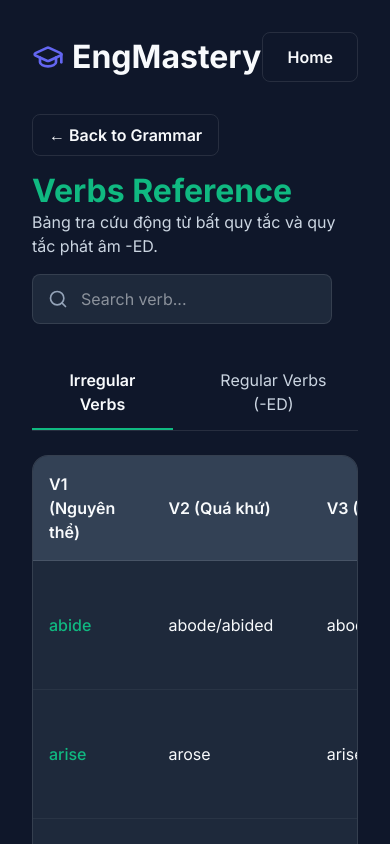
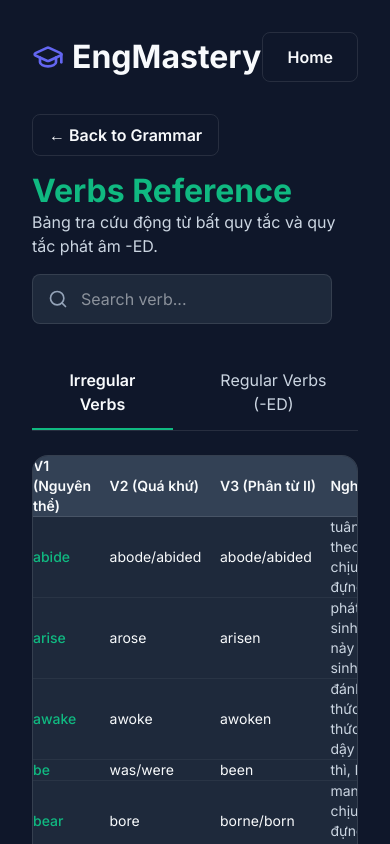
Before and after one commit to tunguyenhd/learn_english, a Next.js app: page /learn_english/ielts/grammar/verbs in a window 390 px wide. Shown: the top 844 px of the page. Built offline with nearby package versions, Linux system fonts and the light colour scheme.

Commit message:
style: optimize verbs table layout for mobile

```diff
--- a/app/[certType]/grammar/verbs/page.tsx
+++ b/app/[certType]/grammar/verbs/page.tsx
@@ -111,17 +111,17 @@ export default function VerbsPage() {
             <tr style={{ background: 'var(--bg-tertiary)', borderBottom: '1px solid var(--glass-border)' }}>
               {activeTab === 'irregular' ? (
                 <>
-                  <th style={{ padding: '1rem', fontWeight: 600 }}>V1 (Nguyên thể)</th>
-                  <th style={{ padding: '1rem', fontWeight: 600 }}>V2 (Quá khứ)</th>
-                  <th style={{ padding: '1rem', fontWeight: 600 }}>V3 (Phân từ II)</th>
-                  <th style={{ padding: '1rem', fontWeight: 600 }}>Nghĩa</th>
+                  <th className="p-2 md:p-4 font-semibold text-sm md:text-base">V1 (Nguyên thể)</th>
+                  <th className="p-2 md:p-4 font-semibold text-sm md:text-base">V2 (Quá khứ)</th>
+                  <th className="p-2 md:p-4 font-semibold text-sm md:text-base">V3 (Phân từ II)</th>
+                  <th className="p-2 md:p-4 font-semibold text-sm md:text-base">Nghĩa</th>
                 </>
               ) : (
                 <>
-                  <th style={{ padding: '1rem', fontWeight: 600 }}>Verb (V1)</th>
-                  <th style={{ padding: '1rem', fontWeight: 600 }}>Past (-ED)</th>
-                  <th style={{ padding: '1rem', fontWeight: 600 }}>Phát âm đuôi</th>
-                  <th style={{ padding: '1rem', fontWeight: 600 }}>Nghĩa</th>
+                  <th className="p-2 md:p-4 font-semibold text-sm md:text-base">Verb (V1)</th>
+                  <th className="p-2 md:p-4 font-semibold text-sm md:text-base">Past (-ED)</th>
+                  <th className="p-2 md:p-4 font-semibold text-sm md:text-base">Phát âm đuôi</th>
+                  <th className="p-2 md:p-4 font-semibold text-sm md:text-base">Nghĩa</th>
                 </>
               )}
             </tr>
@@ -131,10 +131,10 @@ export default function VerbsPage() {
               filteredIrregular.length > 0 ? (
                 filteredIrregular.map((verb, idx) => (
                   <tr key={`irreg-${idx}`} style={{ borderBottom: '1px solid rgba(255,255,255,0.05)', transition: 'background 0.2s' }}>
-                    <td style={{ padding: '1rem', color: brandColor, fontWeight: 500 }}>{verb.v1}</td>
-                    <td style={{ padding: '1rem' }}>{verb.v2}</td>
-                    <td style={{ padding: '1rem' }}>{verb.v3}</td>
-                    <td style={{ padding: '1rem', color: 'var(--text-secondary)' }}>{verb.meaning}</td>
+                    <td className="p-2 md:p-4 text-sm md:text-base font-medium" style={{ color: brandColor }}>{verb.v1}</td>
+                    <td className="p-2 md:p-4 text-sm md:text-base">{verb.v2}</td>
+                    <td className="p-2 md:p-4 text-sm md:text-base">{verb.v3}</td>
+                    <td className="p-2 md:p-4 text-sm md:text-base text-[var(--text-secondary)]">{verb.meaning}</td>
                   </tr>
                 ))
               ) : (
@@ -148,10 +148,10 @@ export default function VerbsPage() {
               filteredRegular.length > 0 ? (
                 filteredRegular.map((verb, idx) => (
                   <tr key={`reg-${idx}`} style={{ borderBottom: '1px solid rgba(255,255,255,0.05)', transition: 'background 0.2s' }}>
-                    <td style={{ padding: '1rem', color: brandColor, fontWeight: 500 }}>{verb.verb}</td>
-                    <td style={{ padding: '1rem' }}>{verb.ed}</td>
-                    <td style={{ padding: '1rem', color: 'var(--accent-warning)', fontWeight: 600 }}>{verb.pronunciation}</td>
-                    <td style={{ padding: '1rem', color: 'var(--text-secondary)' }}>{verb.meaning}</td>
+                    <td className="p-2 md:p-4 text-sm md:text-base font-medium" style={{ color: brandColor }}>{verb.verb}</td>
+                    <td className="p-2 md:p-4 text-sm md:text-base">{verb.ed}</td>
+                    <td className="p-2 md:p-4 text-sm md:text-base font-semibold" style={{ color: 'var(--accent-warning)' }}>{verb.pronunciation}</td>
+                    <td className="p-2 md:p-4 text-sm md:text-base text-[var(--text-secondary)]">{verb.meaning}</td>
                   </tr>
                 ))
               ) : (
```
